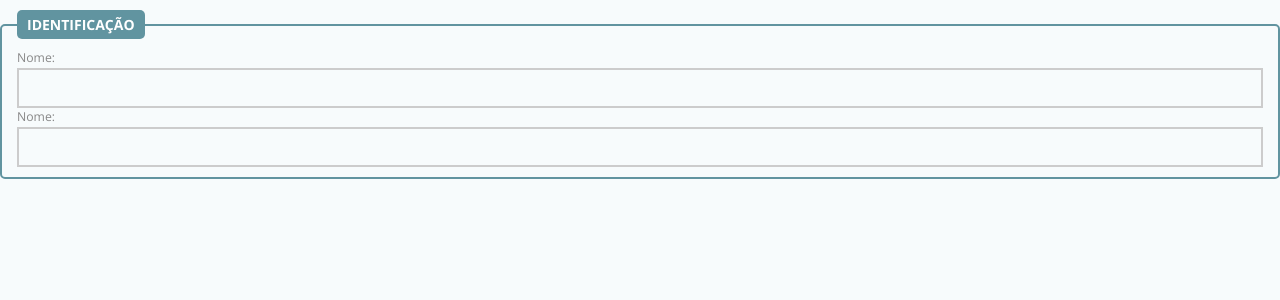
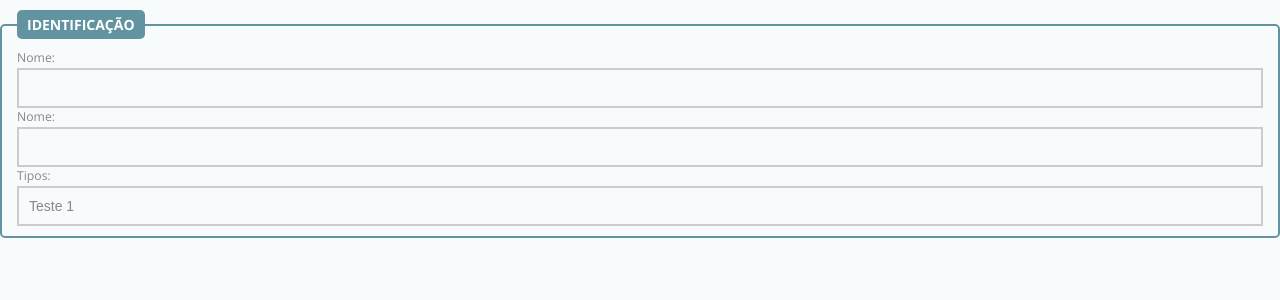
Before and after one commit to willianlemes/easyimoveis-front, a React (Create React App) app: page / in a window 1280 px wide. Shown: the top 300 px of the page. Built offline with nearby package versions, Linux system fonts and the light colour scheme; the HTML template or start-up script is replaced by a standard one.

Commit message:
Criação do componente Select

```diff
--- a/src/App.tsx
+++ b/src/App.tsx
@@ -3,6 +3,7 @@ import React from 'react';
 import './assets/global.css';
 import './assets/styles.css';
 import Input from './components/Input';
+import Select from './components/Select';
 import Fieldset from './components/Fieldset';
 
 const App: React.FC = () => {
@@ -11,6 +12,24 @@ const App: React.FC = () => {
       <Fieldset legend="Identificação">
         <Input name="name" label="Nome:" />
         <Input name="name" label="Nome:" />
+        <Select
+          name="Tipos"
+          label="Tipos:"
+          options={[
+            {
+              value: '1',
+              label: 'Teste 1'
+            },
+            {
+              value: '2',
+              label: 'Teste 2'
+            },
+            {
+              value: '3',
+              label: 'Teste 3'
+            }
+          ]}
+        />
       </Fieldset>
     </div>
   );
--- a/src/assets/styles.css
+++ b/src/assets/styles.css
@@ -52,8 +52,7 @@ body {
   color: #888888;
 }
 
-.app_form textarea,
-.app_form select {
+.app_form textarea {
   font-size: 1em;
   color: #888888;
   border: 2px solid #cccccc;
@@ -65,10 +64,6 @@ body {
 
 .app_form .input-error {
   border-color: #f00 !important;
-}
-
-.app_form select {
-  cursor: pointer;
 }
 
 .app_form textarea {
@@ -84,22 +79,9 @@ body {
   color: #888888;
 }
 
-.app_form select {
-  -webkit-appearance: none;
-  -moz-appearance: none;
-}
-
 .app_form .label_group {
   display: flex;
   width: 100%;
-}
-
-.app_form .label_group label {
-  flex-basis: calc(50% - var(--area-small));
-}
-
-.app_form .label_group label:first-child {
-  margin-right: var(--area-normal);
 }
 
 .app_form .label_check label {
--- /dev/null
+++ b/src/components/Select/index.tsx
@@ -0,0 +1,37 @@
+/* eslint-disable react/jsx-props-no-spreading */
+import React from 'react';
+
+import { StyledSelect } from './styles';
+import { StyledLabel, StyledSpan } from '../Input/styles';
+
+interface SelectProps extends React.SelectHTMLAttributes<HTMLSelectElement> {
+  name: string;
+  label: string;
+  options: Array<{
+    value: string;
+    label: string;
+  }>;
+}
+
+const Select: React.FC<SelectProps> = ({
+  label,
+  options,
+  ...props
+}: SelectProps) => {
+  return (
+    <StyledLabel>
+      <StyledSpan>{label}</StyledSpan>
+      <StyledSelect {...props}>
+        {options.map(option => {
+          return (
+            <option key={option.value} value={option.value}>
+              {option.label}
+            </option>
+          );
+        })}
+      </StyledSelect>
+    </StyledLabel>
+  );
+};
+
+export default Select;
--- /dev/null
+++ b/src/components/Select/styles.ts
@@ -0,0 +1,15 @@
+/* eslint-disable import/prefer-default-export */
+import styled from 'styled-components';
+
+export const StyledSelect = styled.select`
+  font-size: 1em;
+  color: #888888;
+  border: 2px solid #cccccc;
+  display: block;
+  background: none;
+  width: 100%;
+  padding: 10px;
+  cursor: pointer;
+  -webkit-appearance: none;
+  -moz-appearance: none;
+`;
```
